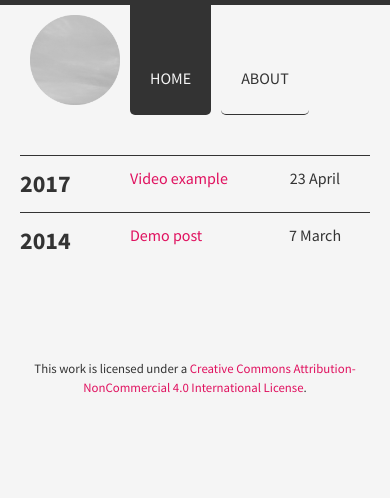
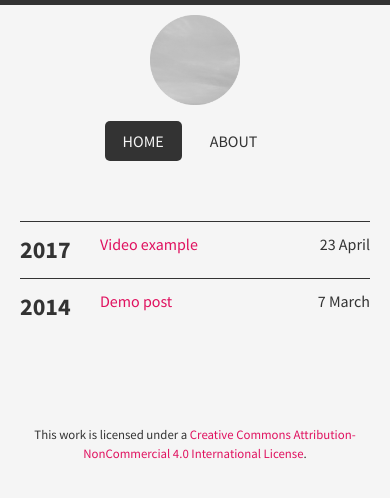
Before and after one commit to aigarsdz/brume, a Jekyll site: the page built from index.html, in a window 390 px wide. Shown: the top 498 px of the page. Built offline with Jekyll 4.4.1, drawn with Linux system fonts in a browser that asks for light colours.

Commit message:
Updates navigation styles

```diff
--- a/_layouts/default.html
+++ b/_layouts/default.html
@@ -35,5 +35,6 @@
         players: ['www.youtube.com', 'player.vimeo.com']
       });
     </script>
+    <script src="{{ 'assets/js/main.js' | relative_url }}"></script>
   </body>
 </html>
--- a/assets/css/main.css
+++ b/assets/css/main.css
@@ -214,6 +214,10 @@ header > nav#main-navigation a.current {
   background-color: #333;
 }
 
+nav#main-navigation a.trigger {
+  display: none;
+}
+
 /*
 ================================================================================
   Footer
@@ -246,6 +250,8 @@ footer {
   margin-bottom: 0;
   -ms-flex-preferred-size: 110px;
       flex-basis: 110px;
+  -ms-flex-negative: 0;
+      flex-shrink: 0;
 }
 
 .archive-item > div {
@@ -261,6 +267,7 @@ footer {
   display: -webkit-box;
   display: -ms-flexbox;
   display: flex;
+  margin-bottom: 10px;
 }
 
 .archive-item article a {
@@ -326,35 +333,39 @@ footer {
   Responsive styling
 ================================================================================
 */
-@media screen and (max-width: 767px) {
-  .top-navbar {
-    height: 35px;
-    text-align: center;
-    margin-top: 40px;
-  }
-
-  .top-navbar a {
-    padding: 5px 10px;
-    margin: 5px;
-    border-radius: 0;
-    border: 1px solid #333;
-    transition: none;
-  }
-
-  .top-navbar a:hover {
-    transform: none;
-  }
-
-  .bundle,
-  .post-date {
-    text-align: center;
-  }
-
-  .bundle article {
-    margin-bottom: 30px;
+@media screen and (max-width: 580px) {
+  header {
+    -webkit-box-orient: vertical;
+    -webkit-box-direction: normal;
+        -ms-flex-direction: column;
+            flex-direction: column;
+    -webkit-box-align: center;
+        -ms-flex-align: center;
+            align-items: center;
   }
 
   #logo {
-    background-position: center center;
+    background-position: center;
+  }
+
+  header > nav#main-navigation {
+    height: auto;
+    margin-bottom: 40px;
+    padding-bottom: 20px;
+    max-width: 100%;
+    overflow-x: auto;
+  }
+
+  header > nav#main-navigation a {
+    margin-top: 0;
+    padding: 8px 18px;
+    border-radius: 5px;
+    white-space: nowrap;
+    border-bottom: none;
+  }
+
+  .archive-item h2 {
+    -ms-flex-preferred-size: 80px;
+      flex-basis: 80px;
   }
 }
```
